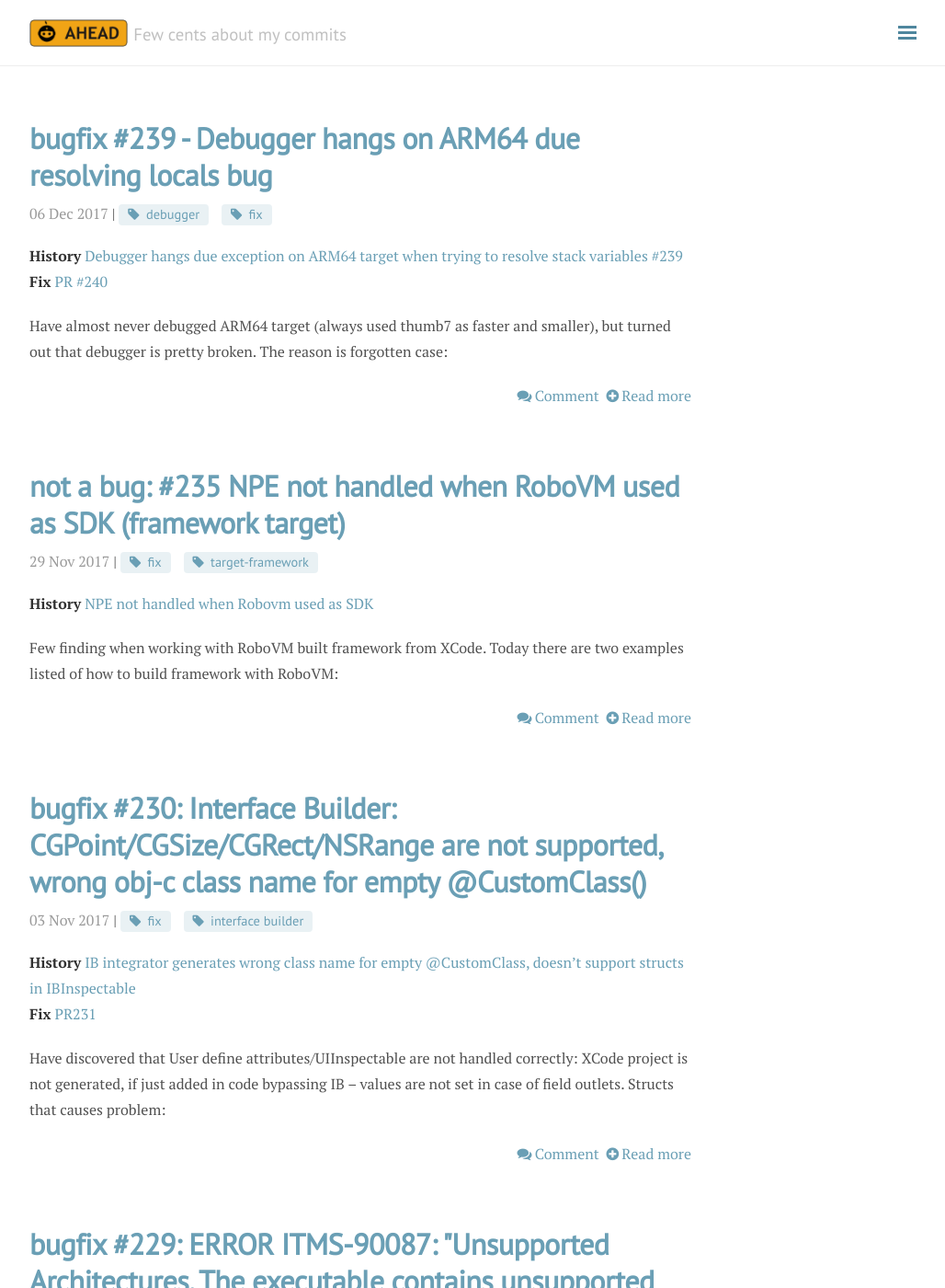
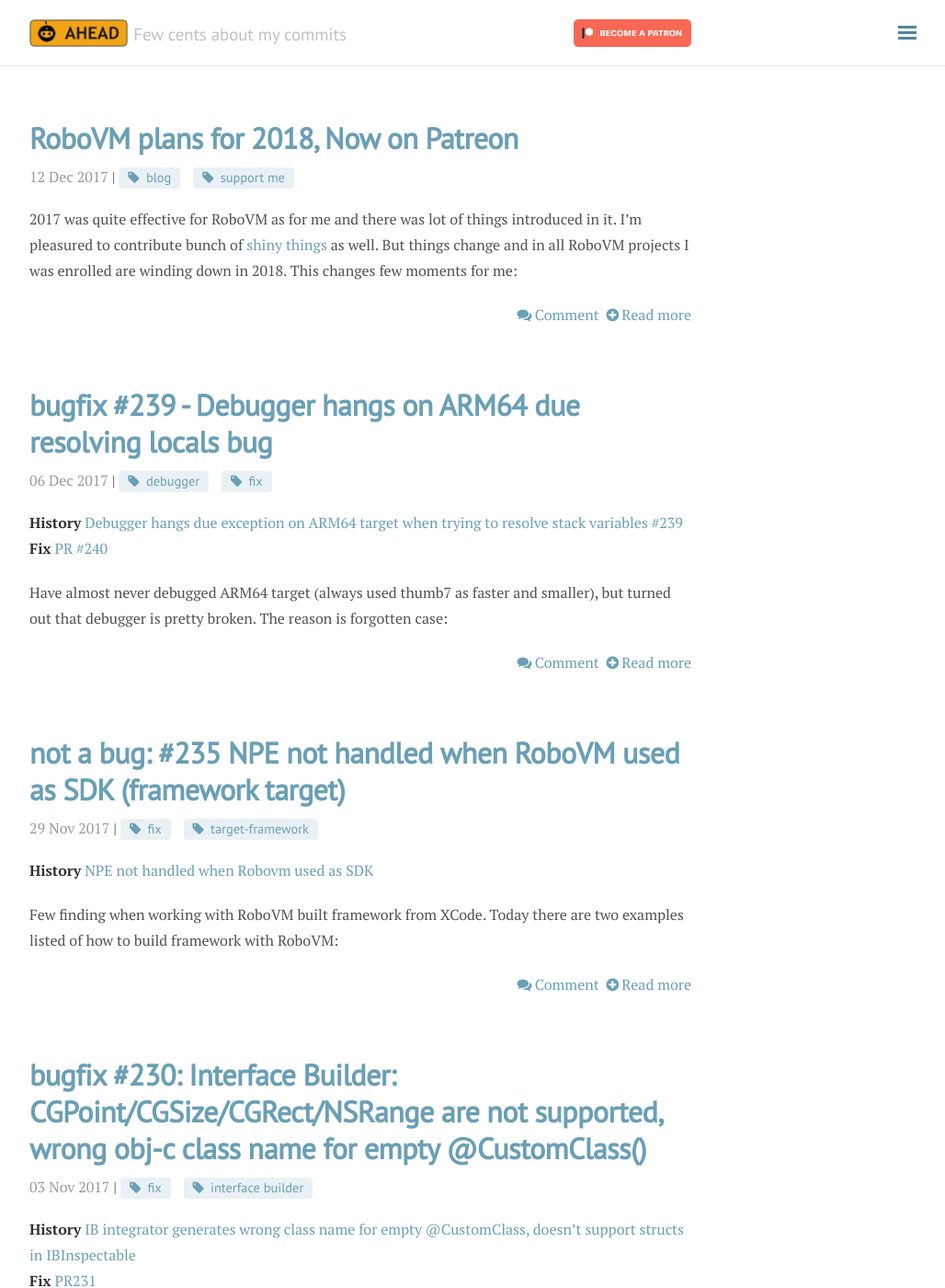
Before and after one commit to dkimitsa/dkimitsa.github.io, a Jekyll site: the page built from index.html, in a window 1280 px wide and 1400 px high. Shown: the whole window at 92% size, without its empty margins (248-1276 px from the left). Built offline with Jekyll 4.4.1, drawn with Linux system fonts in a browser that asks for light colours; nearby versions of some CDN libraries; the list of posts is cut into pages by our own code; comment, search, counter and statistics services are not loaded; some of the changed text lies outside the part shown.

Commit message:
post “plans for 2018”, link to patreon, twitter added

```diff
--- a/_config.yml
+++ b/_config.yml
@@ -4,6 +4,11 @@
 description: 'Here I post technical details about changed done to <a href="https://github.com/MobiVM/robovm">OSS RoboVM</a>.'
 url: http://dkimitsa.github.io
 logo: '/public/logo.png'
+
+# support me config
+support_me_logo: '/public/become_a_patron_button.png'
+support_me_title: Support my work at Patreon
+support_me_link: 'https://www.patreon.com/bePatron?c=1359039'
 
 # Site configurations
 gems:
@@ -30,7 +35,7 @@
     linkedin:  https://www.linkedin.com/in/dkimitsa
     github:    https://github.com/dkimitsa
     # facebook:  <hide>
-    # twitter:   <hide>
+    twitter:   https://twitter.com/DemyanKimitsa
     email:     mailto:demyan.kimitsa@gmail.com
 
 # Navigation (2nd level links supported)
--- a/_layouts/default.html
+++ b/_layouts/default.html
@@ -13,10 +13,14 @@
       <div class="masthead">
         <div class="container">
           <h3 class="masthead-title">
-            <a href="{{ site.baseurl }}/" title="Home" title="{{ site.title }}">
+            <a href="{{ site.baseurl }}/" title="{{ site.title }}">
               <img class="masthead-logo" src="{{ site.baseurl }}{{ site.logo }}"/>
             </a>
             <small>{{ site.tagline }}</small>
+            <!-- support me stuff -->
+            <a class="right" href="{{ site.support_me_link }}" title="{{ site.support_me_title }}">
+              <img class="masthead-logo" src="{{ site.baseurl }}{{ site.support_me_logo }}"/>
+            </a>
           </h3>
         </div>
       </div>
--- /dev/null
+++ b/_posts/2017-12-12-robovm-is-hobby-now.md
@@ -0,0 +1,20 @@
+---
+layout: post
+title: "RoboVM plans for 2018, Now on Patreon"
+tags: ['blog', 'support me']
+date: 2017-12-12 10:00:01 +0200
+---
+2017 was quite effective for RoboVM as for me and there was lot of things introduced in it. I'm pleasured to contribute bunch of [shiny  things](https://github.com/MobiVM/robovm/pulls?q=is%3Apr+author%3Adkimitsa+is%3Aclosed) as well. But things change and in all RoboVM projects I was enrolled are winding down in 2018. This changes few moments for me:
+<!-- more -->
+
+RoboVm out of office schedule in 2018. I will not be able to spend a thousand hours (like it was in 2017) to contribute to project anymore. Also this will limit hardware access available to me.
+Sad but this changes just format I'm working and moves RoboVM to hobby corner at my personal hours.
+
+Having external support now is nice idea as this allows to have a backup and helps to solve any hardware/software issues that would requires cost.
+
+Also I'm available for hire for one-time services like custom RoboVM features development or another SDK binding. Just drop me a mail to [demyan.kimitsa@gmail.com](mailto:demyan.kimitsa@gmail.com).
+
+I'm starting Patreon page. Please support me there if you feel my future contribution matter for you.
+Thank you.
+
+[![{{ site.support_me_title }}]({{ site.baseurl }}{{ site.support_me_logo }})]({{ site.support_me_link }})
--- a/_scss/base/_layout.scss
+++ b/_scss/base/_layout.scss
@@ -11,6 +11,9 @@
   width: 100%;
 }
 
+.right {
+  float: right;
+}
 
 /*
  * Container
```
Also changed, not shown: public/become_a_patron_button.png (added).
